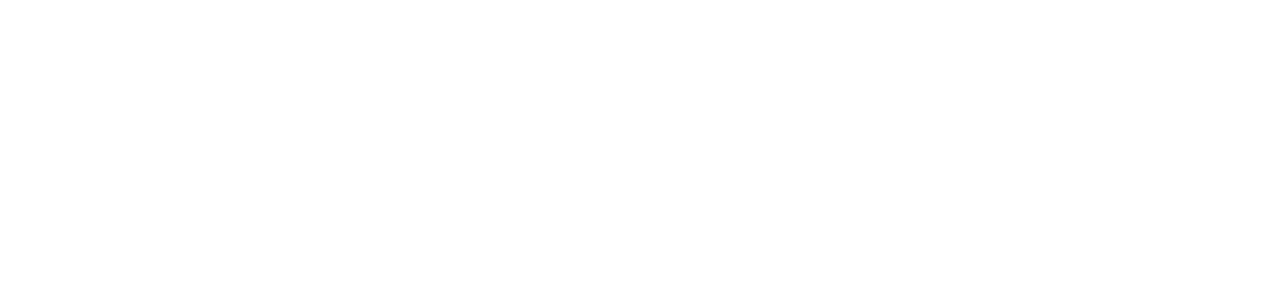
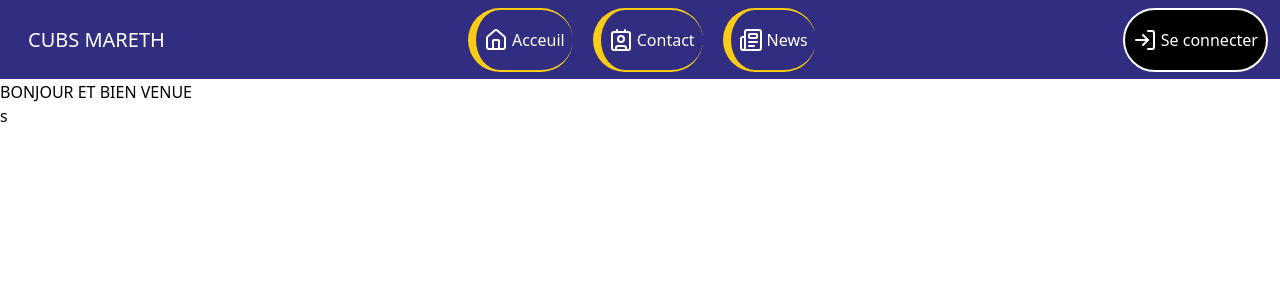
Before and after one commit to Cubs-Dev/cdfw, a React (Vite) app: page / in a window 1280 px wide. Before the commit this address had no page. Shown: the top 300 px of the page. Built offline with nearby package versions, Linux system fonts and the light colour scheme.

Commit message:
modifiatin ala

```diff
--- a/package.json
+++ b/package.json
@@ -11,8 +11,9 @@
   },
   "dependencies": {
     "autoprefixer": "^10.4.20",
+    "framer-motion": "^12.4.7",
+    "lucide-react": "^0.476.0",
     "postcss": "^8.5.2",
-    "react": "^19.0.0",
     "react-dom": "^19.0.0",
     "react-router-dom": "^7.2.0",
     "tailwindcss": "^3.4.17"
--- a/src/App.jsx
+++ b/src/App.jsx
@@ -1,13 +1,22 @@
 import React from 'react';
 import { BrowserRouter as Router, Routes, Route } from "react-router-dom";
+
+// Layout
+import Layout from './layout/public/layout';
+
 // Page
-import Ajoutdemonde from './page/ajoutdemonde';
+import Homme from './page/homme';
+import AnimatedCard from './page/animated-card';
 
 function App() {
     return (
         <Router>
             <Routes>
-            <Route path="/test" element={<Ajoutdemonde/>}/>
+                <Route path='/' element={<Layout />}>
+                <Route index element={<Homme />} />
+                </Route>
+            <Route path='/tt' element={<AnimatedCard/>}/>
+
             </Routes>
         </Router>
     );
--- /dev/null
+++ b/src/layout/public/component/navbar.jsx
@@ -0,0 +1,34 @@
+import React from 'react'
+import { useNavigate } from 'react-router-dom'
+import {Link} from 'react-router-dom'
+import {House , Contact ,Newspaper, Menu , LogIn } from 'lucide-react'
+//import logo from '../../assets/lgo.png'
+
+const navbar = () => {
+  return (
+    <div id='NAV' className=" bg-indigo-900	h-[5rem] w-auto flex justify-between items-center border-b border-white ">
+      <div id = "logo" className=' flex items-center ml-5 mr-5' >
+      <Menu className='text-white md:hidden ml-2 mr-4'/>
+        {/*<img src={logo} className='h-[4rem] w-[4rem]'/>*/}
+        <span className='text-xl text-white p-2 ' > CUBS MARETH</span>
+      </div>
+      <div id='link ' className=' flex justify-center items-center gap-2'>
+      <Link to={"/"} className="hidden md:flex justify-self-auto items-center p-2 w-50 h-[4rem] border-t-2 border-b-2 border-l-8  border-yellow-400	 bg-transparent rounded-full text-white mr-3 ">
+          <House className='mr-1'/>
+        Acceuil   </Link>
+        <Link to={"/contact"} className="hidden md:flex justify-self-auto items-center p-2 w-50 h-[4rem] border-t-2 border-b-2 border-l-8  border-yellow-400	 bg-transparent rounded-full text-white mr-3 ">
+          <Contact className='mr-1'/>
+        Contact  </Link>
+        <Link to={"/blog"} className="hidden md:flex justify-self-auto items-center p-2 w-50 h-[4rem] border-t-2 border-b-2 border-l-8  border-yellow-400	 bg-transparent rounded-full text-white mr-3 ">
+         <Newspaper className='mr-1'/>
+        News</Link>
+      </div>
+      <div>
+      <Link to={"/login"} className="hidden md:flex items-center w-50 h-[4rem] border-2 border-white bg-black rounded-full text-white mr-3 p-2 ml-5 ">
+          <LogIn className='mr-1'/>
+        Se connecter </Link> </div>
+
+    </div>  )
+}
+
+export default navbar
--- /dev/null
+++ b/src/layout/public/layout.jsx
@@ -0,0 +1,18 @@
+import React from 'react'
+import { Outlet } from 'react-router-dom'
+import Navbar from './component/navbar'
+
+const layout = () => {
+  return (
+    <div>
+    <header>
+        <div><Navbar/></div>
+      </header>
+    <main>
+      <Outlet/>
+    </main>
+</div>
+)
+}
+
+export default layout
--- a/src/page/ajoutdemonde.jsx
+++ /dev/null
@@ -1,11 +0,0 @@
-import React from 'react'
-
-const ajoutdemonde = () => {
-  return (
-    <div>
-        <h1> hello my freind  </h1>
-    </div>
-  )
-}
-
-export default ajoutdemonde
--- /dev/null
+++ b/src/page/animated-card.jsx
@@ -0,0 +1,93 @@
+import { useState } from "react";
+import { motion } from "framer-motion";
+import { ArrowRight, Heart } from "lucide-react";
+
+export default function AnimatedCard() {
+  const [isHovered, setIsHovered] = useState(false);
+
+  return (
+    <motion.div
+      className="relative w-full max-w-sm rounded-xl overflow-hidden shadow-lg"
+      initial={{ opacity: 0, y: 20 }}
+      animate={{ opacity: 1, y: 0 }}
+      transition={{ duration: 0.5 }}
+      onHoverStart={() => setIsHovered(true)}
+      onHoverEnd={() => setIsHovered(false)}
+    >
+      <div className="bg-gradient-to-r from-purple-500 to-pink-500 h-40 rounded-t-xl" />
+
+      <motion.div
+        className="absolute top-24 left-1/2 transform -translate-x-1/2 bg-white rounded-full p-1 shadow-lg"
+        animate={{
+          scale: isHovered ? 1.1 : 1,
+          y: isHovered ? -5 : 0,
+        }}
+        transition={{ type: "spring", stiffness: 300 }}
+      >
+        <div className="relative w-24 h-24 rounded-full overflow-hidden">
+          {/* Remplacement de Image par img pour React */}
+          <img
+            src="/placeholder.svg?height=96&width=96"
+            alt="Profile"
+            width={96}
+            height={96}
+            className="object-cover"
+          />
+        </div>
+      </motion.div>
+
+      <div className="bg-white pt-16 pb-6 px-6 rounded-b-xl">
+        <motion.div
+          className="text-center"
+          animate={{
+            y: isHovered ? -5 : 0,
+          }}
+          transition={{ delay: 0.05 }}
+        >
+          <h3 className="text-xl font-bold text-gray-800">Sarah Johnson</h3>
+          <p className="text-gray-600 mt-1">UI/UX Designer</p>
+        </motion.div>
+
+        <motion.div
+          className="flex justify-between mt-6"
+          animate={{
+            y: isHovered ? -5 : 0,
+            opacity: isHovered ? 1 : 0.9,
+          }}
+          transition={{ delay: 0.1 }}
+        >
+          <div className="text-center">
+            <p className="text-gray-800 font-bold">125</p>
+            <p className="text-gray-600 text-sm">Projects</p>
+          </div>
+          <div className="text-center">
+            <p className="text-gray-800 font-bold">12K</p>
+            <p className="text-gray-600 text-sm">Followers</p>
+          </div>
+          <div className="text-center">
+            <p className="text-gray-800 font-bold">48</p>
+            <p className="text-gray-600 text-sm">Reviews</p>
+          </div>
+        </motion.div>
+
+        <motion.div
+          className="mt-6 flex gap-2"
+          animate={{
+            y: isHovered ? -5 : 0,
+            opacity: isHovered ? 1 : 0.9,
+          }}
+          transition={{ delay: 0.15 }}
+        >
+          <button className="flex-1 bg-gradient-to-r from-purple-500 to-pink-500 text-white py-2 px-4 rounded-lg flex items-center justify-center gap-2 hover:opacity-90 transition-opacity">
+            Follow
+            <Heart size={16} />
+          </button>
+          <button className="flex-1 border border-gray-300 text-gray-700 py-2 px-4 rounded-lg flex items-center justify-center gap-2 hover:bg-gray-50 transition-colors">
+            View Profile
+            <ArrowRight size={16} />
+          </button>
+        </motion.div>
+      </div>
+    </motion.div>
+  );
+}
--- /dev/null
+++ b/src/page/homme.jsx
@@ -0,0 +1,11 @@
+import React from 'react'
+
+const homme = () => {
+  return (
+  <div>
+    <h1> BONJOUR ET BIEN VENUE </h1>
+  s</div>
+  )
+}
+
+export default homme
--- a/tailwind.config.js
+++ b/tailwind.config.js
@@ -1,6 +1,8 @@
 /** @type {import('tailwindcss').Config} */
-export default {
-  content: [],
+module.exports = {
+  content: [
+    "./src/**/*.{js,jsx,ts,tsx}", // Assure-toi que ce chemin correspond à ton projet
+  ],
   theme: {
     extend: {},
   },
```
Also changed, not shown: 1 other file (tests, documents, lock files or other folders).
